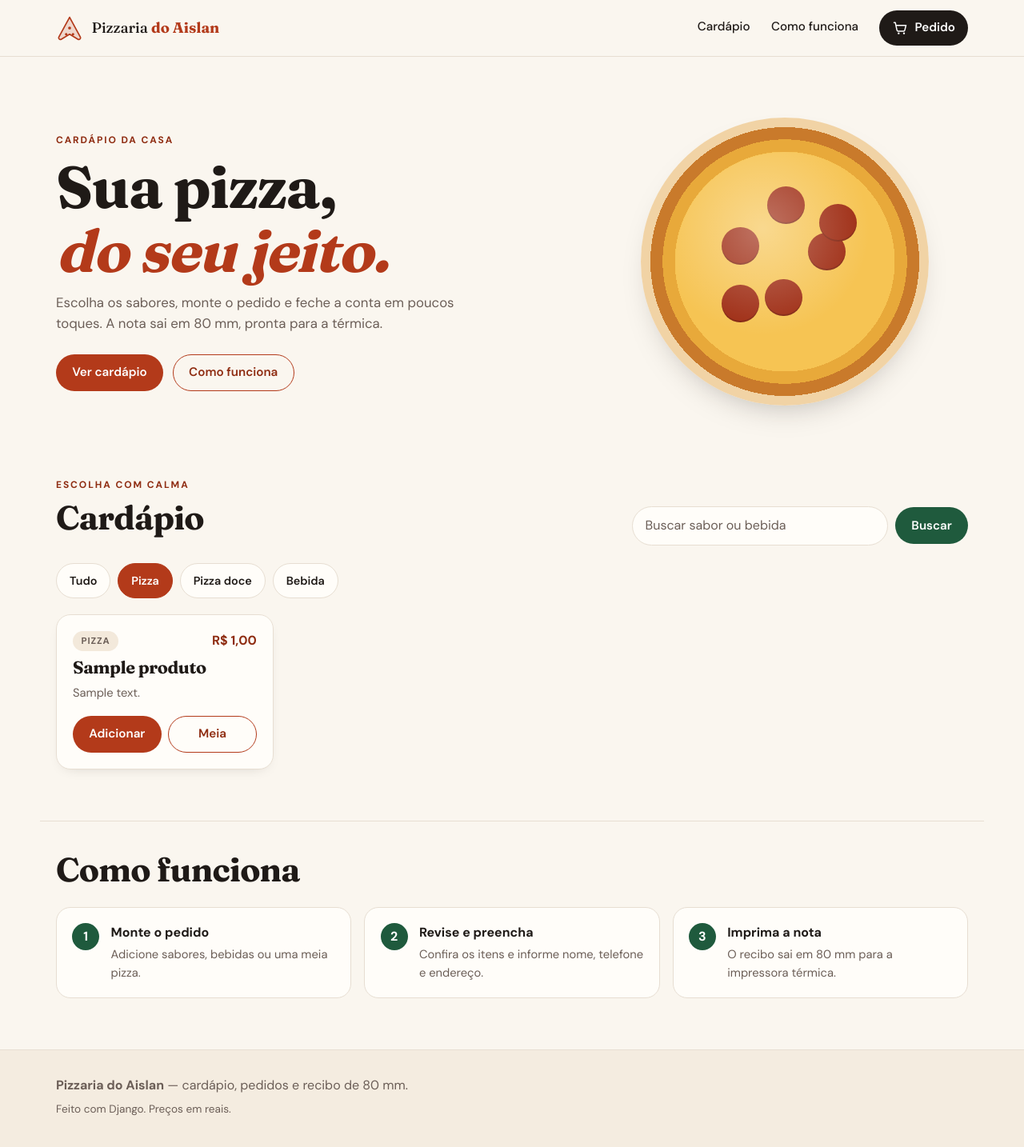
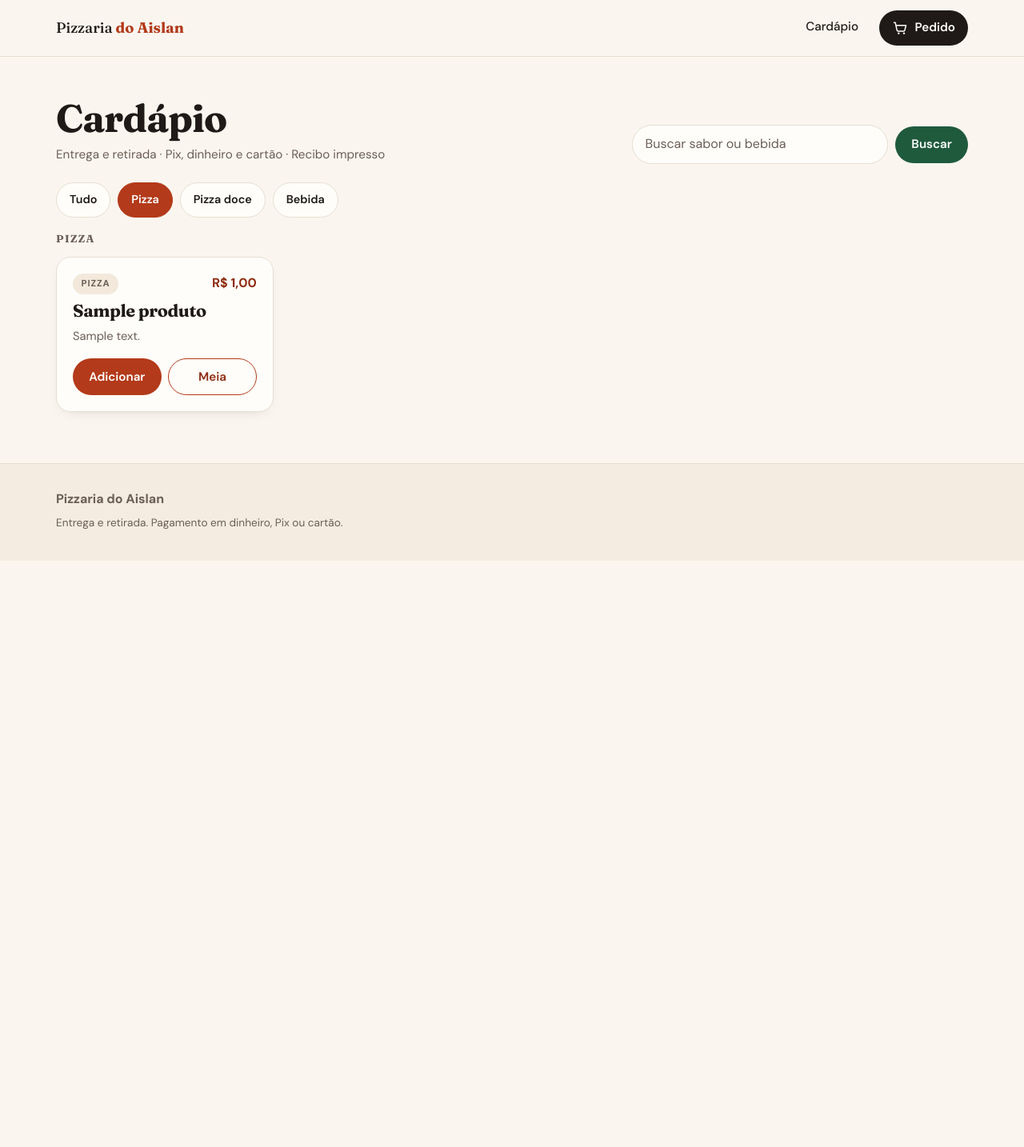
Before and after one commit to kaikysousa/PizzariaDjango, a Django app: page /?categoria=pizza in a window 1280 px wide. Shown: the whole page at 80% size. After the commit the page ends 701 px from the top, so only its background shows below. Run offline with Django 5.2, Linux system fonts and the light colour scheme; tables that the repository leaves empty hold one stand-in row (values such as "Sample post").

Commit message:
feat(home): agrupa cardápio e enxuga a página inicial
O cardápio deixa de paginar quatro itens por página e passa a listar
todos os produtos agrupados por categoria, na ordem do model. A home
perde o hero de marketing, a ilustração de pizza, o logo ao lado do
nome e a seção "Como funciona"; o cardápio sobe para a primeira dobra.

O rodapé passa a exibir dados operacionais da loja, lidos de
PIZZARIA_TELEFONE, PIZZARIA_ENDERECO, PIZZARIA_HORARIO e
PIZZARIA_CNPJ. Campos vazios não são renderizados.

```diff
--- a/DjangoProject/settings.py
+++ b/DjangoProject/settings.py
@@ -89,6 +89,7 @@ TEMPLATES = [
                 'django.template.context_processors.request',
                 'django.contrib.auth.context_processors.auth',
                 'django.contrib.messages.context_processors.messages',
+                'pedidos.context_processors.pizzaria',
             ],
         },
     },
@@ -182,3 +183,8 @@ except ImportError:
 
 # Dados opcionais da nota fiscal.
 PIZZARIA_CNPJ = os.environ.get('PIZZARIA_CNPJ', '')
+
+# Dados operacionais exibidos no rodapé. Vazio oculta o item.
+PIZZARIA_TELEFONE = os.environ.get('PIZZARIA_TELEFONE', '')
+PIZZARIA_ENDERECO = os.environ.get('PIZZARIA_ENDERECO', '')
+PIZZARIA_HORARIO = os.environ.get('PIZZARIA_HORARIO', '')
--- /dev/null
+++ b/pedidos/context_processors.py
@@ -0,0 +1,13 @@
+from django.conf import settings
+
+
+def pizzaria(request):
+    """Dados operacionais da loja exibidos no rodapé."""
+    return {
+        "pizzaria": {
+            "telefone": settings.PIZZARIA_TELEFONE,
+            "endereco": settings.PIZZARIA_ENDERECO,
+            "horario": settings.PIZZARIA_HORARIO,
+            "cnpj": settings.PIZZARIA_CNPJ,
+        }
+    }
--- a/pedidos/views.py
+++ b/pedidos/views.py
@@ -4,7 +4,6 @@ import uuid
 from django.conf import settings
 from django.contrib import messages
 from django.core.exceptions import ValidationError
-from django.core.paginator import Paginator
 from django.http import JsonResponse
 from django.shortcuts import get_object_or_404, redirect, render
 from django.views.decorators.cache import never_cache
@@ -28,14 +27,24 @@ def index(request):
     else:
         categoria = ""
 
-    page_obj = Paginator(produtos, 4).get_page(request.GET.get("page"))
+    produtos = list(produtos)
+
+    grupos = [
+        {
+            "valor": valor,
+            "rotulo": rotulo,
+            "produtos": [produto for produto in produtos if produto.categoria == valor],
+        }
+        for valor, rotulo in Categoria.choices
+    ]
+    grupos = [grupo for grupo in grupos if grupo["produtos"]]
 
     return render(
         request,
         "pedidos/index.html",
         {
-            "page_obj": page_obj,
-            "produtos": page_obj.object_list,
+            "grupos": grupos,
+            "produtos": produtos,
             "busca": busca,
             "categoria_ativa": categoria,
             "categorias": Categoria.choices,
--- a/static/css/estilos.css
+++ b/static/css/estilos.css
@@ -119,12 +119,6 @@ h3 {
   margin-right: auto;
 }
 
-.marca__icone {
-  width: 34px;
-  height: 34px;
-  color: var(--primaria);
-}
-
 .marca__texto strong {
   color: var(--primaria);
 }
@@ -244,93 +238,21 @@ h3 {
   width: 100%;
 }
 
-.hero {
+.cardapio {
   max-width: var(--container);
   margin: 0 auto;
-  padding: clamp(2.5rem, 6vw, 5rem) 1.25rem clamp(2rem, 4vw, 3.5rem);
-  display: grid;
-  grid-template-columns: 1.15fr 0.85fr;
-  align-items: center;
-  gap: clamp(2rem, 5vw, 4rem);
+  padding: clamp(2rem, 4vw, 3.5rem) 1.25rem clamp(3rem, 5vw, 4.5rem);
 }
 
-.olho {
-  text-transform: uppercase;
-  letter-spacing: 0.16em;
-  font-size: 0.75rem;
-  font-weight: 700;
-  color: var(--primaria-escura);
-  margin-bottom: 0.6rem;
+.cardapio__resumo {
+  margin: 0.5rem 0 0;
+  color: var(--tinta-suave);
+  font-size: 0.95rem;
 }
 
-.hero h1 em {
-  font-style: italic;
-  color: var(--primaria);
-}
-
-.hero__apoio {
-  max-width: 46ch;
-  color: var(--tinta-suave);
-  font-size: 1.05rem;
-}
-
-.hero__acoes {
-  display: flex;
-  flex-wrap: wrap;
-  gap: 0.75rem;
-  margin-top: 1.6rem;
-}
-
-.hero__arte {
-  display: flex;
-  justify-content: center;
-}
-
-.pizza {
-  position: relative;
-  width: min(360px, 78vw);
-  aspect-ratio: 1;
-  border-radius: 50%;
-  background:
-    radial-gradient(circle at 50% 50%, #f6c453 0 54%, #e8a93a 54% 60%, #c97a2b 60% 66%, #f1d3a5 66% 74%, #e2b27c 74% 100%);
-  box-shadow: var(--sombra);
-  animation: pizza-entrada 700ms cubic-bezier(0.2, 0.7, 0.3, 1) both;
-}
-
-.pizza::after {
-  content: "";
-  position: absolute;
-  inset: 12%;
-  border-radius: 50%;
-  background: radial-gradient(circle at 40% 35%, rgba(255, 255, 255, 0.35), transparent 55%);
-}
-
-.pizza__fatia {
-  position: absolute;
-  width: 13%;
-  height: 13%;
-  border-radius: 50%;
-  background: #9e2b12;
-  box-shadow: inset 0 -2px 0 rgba(0, 0, 0, 0.18);
-}
-
-.pizza__fatia--1 { top: 24%; left: 44%; }
-.pizza__fatia--2 { top: 38%; left: 28%; }
-.pizza__fatia--3 { top: 40%; left: 58%; }
-.pizza__fatia--4 { top: 56%; left: 43%; }
-.pizza__fatia--5 { top: 30%; left: 62%; }
-.pizza__fatia--6 { top: 58%; left: 28%; }
-
-@keyframes pizza-entrada {
-  from { opacity: 0; transform: translateY(16px) rotate(-6deg); }
-  to { opacity: 1; transform: translateY(0) rotate(0); }
-}
-
-.cardapio,
-.como-funciona {
-  max-width: var(--container);
-  margin: 0 auto;
-  padding: clamp(1.5rem, 3vw, 2.5rem) 1.25rem clamp(3rem, 5vw, 4.5rem);
+.cardapio h1 {
+  font-size: clamp(2rem, 4vw, 3rem);
+  margin-bottom: 0;
 }
 
 .secao__cabecalho {
@@ -480,15 +402,17 @@ h3 {
   flex: 1;
 }
 
-.paginacao {
-  display: flex;
-  align-items: center;
-  justify-content: center;
-  flex-wrap: wrap;
-  gap: 0.9rem;
-  margin-top: 1.6rem;
+.grupo + .grupo {
+  margin-top: 2rem;
+}
+
+.grupo__titulo {
+  margin: 0 0 1rem;
+  font-size: 0.82rem;
+  font-weight: 700;
+  letter-spacing: 0.1em;
+  text-transform: uppercase;
   color: var(--tinta-suave);
-  font-size: 0.9rem;
 }
 
 .vazio {
@@ -496,46 +420,6 @@ h3 {
   padding: 2rem;
   text-align: center;
   color: var(--tinta-suave);
-}
-
-.como-funciona {
-  border-top: 1px solid var(--borda);
-}
-
-.passos {
-  display: grid;
-  grid-template-columns: repeat(auto-fit, minmax(220px, 1fr));
-  gap: 1rem;
-  list-style: none;
-  padding: 0;
-  margin: 1.5rem 0 0;
-}
-
-.passos li {
-  display: flex;
-  gap: 0.9rem;
-  padding: 1.2rem;
-  background: var(--superficie);
-  border: 1px solid var(--borda);
-  border-radius: var(--raio);
-}
-
-.passos li > span {
-  width: 34px;
-  height: 34px;
-  flex: 0 0 34px;
-  border-radius: 50%;
-  background: var(--secundaria);
-  color: #fff;
-  display: grid;
-  place-items: center;
-  font-weight: 700;
-}
-
-.passos p {
-  margin: 0.2rem 0 0;
-  color: var(--tinta-suave);
-  font-size: 0.92rem;
 }
 
 .rodape {
@@ -556,6 +440,12 @@ h3 {
 
 .rodape__miudo {
   font-size: 0.85rem;
+}
+
+.rodape__dados {
+  display: flex;
+  flex-wrap: wrap;
+  gap: 0.35rem 1.25rem;
 }
 
 /* Carrinho */
@@ -929,19 +819,6 @@ body:has(dialog[open]) {
 }
 
 @media (max-width: 900px) {
-  .hero {
-    grid-template-columns: 1fr;
-    text-align: left;
-  }
-
-  .hero__arte {
-    order: -1;
-  }
-
-  .pizza {
-    width: min(260px, 64vw);
-  }
-
   .checkout__grade {
     grid-template-columns: 1fr;
   }
--- a/templates/base.html
+++ b/templates/base.html
@@ -24,19 +24,11 @@
   <header class="topo">
     <div class="topo__interno">
       <a class="marca" href="{% url 'index' %}" aria-label="Pizzaria do Aislan — início">
-        <svg class="marca__icone" viewBox="0 0 48 48" aria-hidden="true">
-          <path d="M24 5 43 40a3 3 0 0 1-4 4L24 35 9 44a3 3 0 0 1-4-4Z" fill="currentColor" opacity=".16"/>
-          <path d="M24 5 43 40a3 3 0 0 1-4 4L24 35 9 44a3 3 0 0 1-4-4Z" fill="none" stroke="currentColor" stroke-width="2.4" stroke-linejoin="round"/>
-          <circle cx="24" cy="24" r="2.6" fill="currentColor"/>
-          <circle cx="18" cy="35" r="2.2" fill="currentColor"/>
-          <circle cx="30" cy="35" r="2.2" fill="currentColor"/>
-        </svg>
         <span class="marca__texto">Pizzaria <strong>do Aislan</strong></span>
       </a>
 
       <nav class="topo__nav" aria-label="Principal">
         <a href="{% url 'index' %}#cardapio">Cardápio</a>
-        <a href="{% url 'index' %}#como-funciona">Como funciona</a>
       </nav>
 
       <a class="botao-carrinho" href="{% url 'index' %}#carrinho" data-abrir-carrinho aria-label="Abrir pedido">
@@ -82,8 +74,15 @@
 
   <footer class="rodape">
     <div class="rodape__interno">
-      <p><strong>Pizzaria do Aislan</strong> — cardápio, pedidos e recibo de 80 mm.</p>
-      <p class="rodape__miudo">Feito com Django. Preços em reais.</p>
+      <p><strong>Pizzaria do Aislan</strong></p>
+      {% if pizzaria.endereco or pizzaria.telefone or pizzaria.horario %}
+        <p class="rodape__dados">
+          {% if pizzaria.endereco %}<span>{{ pizzaria.endereco }}</span>{% endif %}
+          {% if pizzaria.telefone %}<span>Tel. {{ pizzaria.telefone }}</span>{% endif %}
+          {% if pizzaria.horario %}<span>{{ pizzaria.horario }}</span>{% endif %}
+        </p>
+      {% endif %}
+      <p class="rodape__miudo">Entrega e retirada. Pagamento em dinheiro, Pix ou cartão.{% if pizzaria.cnpj %} CNPJ {{ pizzaria.cnpj }}.{% endif %}</p>
     </div>
   </footer>
 
--- a/templates/pedidos/index.html
+++ b/templates/pedidos/index.html
@@ -18,33 +18,11 @@
 {% endblock %}
 
 {% block content %}
-<section class="hero" aria-labelledby="hero-titulo">
-  <div class="hero__texto">
-    <p class="olho">Cardápio da casa</p>
-    <h1 id="hero-titulo">Sua pizza,<br><em>do seu jeito.</em></h1>
-    <p class="hero__apoio">Escolha os sabores, monte o pedido e feche a conta em poucos toques. A nota sai em 80 mm, pronta para a térmica.</p>
-    <div class="hero__acoes">
-      <a class="botao botao--primario" href="#cardapio">Ver cardápio</a>
-      <a class="botao botao--fantasma" href="#como-funciona">Como funciona</a>
-    </div>
-  </div>
-  <div class="hero__arte" aria-hidden="true">
-    <div class="pizza">
-      <span class="pizza__fatia pizza__fatia--1"></span>
-      <span class="pizza__fatia pizza__fatia--2"></span>
-      <span class="pizza__fatia pizza__fatia--3"></span>
-      <span class="pizza__fatia pizza__fatia--4"></span>
-      <span class="pizza__fatia pizza__fatia--5"></span>
-      <span class="pizza__fatia pizza__fatia--6"></span>
-    </div>
-  </div>
-</section>
-
 <section class="cardapio" id="cardapio" aria-labelledby="cardapio-titulo">
   <div class="secao__cabecalho">
     <div>
-      <p class="olho">Escolha com calma</p>
-      <h2 id="cardapio-titulo">Cardápio</h2>
+      <h1 id="cardapio-titulo">Cardápio</h1>
+      <p class="cardapio__resumo">Entrega e retirada · Pix, dinheiro e cartão · Recibo impresso</p>
     </div>
     <form class="busca" method="get" role="search">
       <label class="sr-only" for="busca-produto">Buscar produto pelo nome</label>
@@ -55,9 +33,9 @@
   </div>
 
   <nav class="chips" aria-label="Filtrar por categoria">
-    <a class="chip {% if not categoria_ativa %}chip--ativo{% endif %}" href="{% querystring categoria=None page=None %}">Tudo</a>
+    <a class="chip {% if not categoria_ativa %}chip--ativo{% endif %}" href="{% querystring categoria=None %}">Tudo</a>
     {% for valor, rotulo in categorias %}
-      <a class="chip {% if categoria_ativa == valor %}chip--ativo{% endif %}" href="{% querystring categoria=valor page=None %}">{{ rotulo }}</a>
+      <a class="chip {% if categoria_ativa == valor %}chip--ativo{% endif %}" href="{% querystring categoria=valor %}">{{ rotulo }}</a>
     {% endfor %}
   </nav>
 
@@ -66,8 +44,12 @@
     <button class="botao botao--texto" type="button" data-cancelar-meia>Cancelar</button>
   </div>
 
-  <div class="grade" id="grade-produtos">
-    {% for produto in produtos %}
+  {% if grupos %}
+    {% for grupo in grupos %}
+      <section class="grupo" aria-labelledby="grupo-{{ grupo.valor|slugify }}">
+        <h3 class="grupo__titulo" id="grupo-{{ grupo.valor|slugify }}">{{ grupo.rotulo }}</h3>
+        <div class="grade">
+          {% for produto in grupo.produtos %}
             <article class="produto" data-reveal>
               <div class="produto__topo">
                 <span class="tag">{{ produto.get_categoria_display }}</span>
@@ -96,31 +78,13 @@
                 {% endif %}
               </div>
             </article>
-    {% empty %}
-      <p class="vazio">Nenhum produto encontrado. <a href="{% url 'index' %}">Limpar filtros</a>.</p>
           {% endfor %}
         </div>
-
-  {% if page_obj.paginator.num_pages > 1 %}
-    <nav class="paginacao" aria-label="Paginação do cardápio">
-      {% if page_obj.has_previous %}
-        <a class="botao botao--fantasma" href="{% querystring page=page_obj.previous_page_number %}">Anterior</a>
-      {% endif %}
-      <span>Página {{ page_obj.number }} de {{ page_obj.paginator.num_pages }}</span>
-      {% if page_obj.has_next %}
-        <a class="botao botao--fantasma" href="{% querystring page=page_obj.next_page_number %}">Próxima</a>
-      {% endif %}
-    </nav>
+      </section>
+    {% endfor %}
+  {% else %}
+    <p class="vazio">Nenhum produto encontrado. <a href="{% url 'index' %}">Limpar filtros</a>.</p>
   {% endif %}
 </section>
 
-<section class="como-funciona" id="como-funciona" aria-labelledby="como-titulo">
-  <h2 id="como-titulo">Como funciona</h2>
-  <ol class="passos">
-    <li><span>1</span><div><strong>Monte o pedido</strong><p>Adicione sabores, bebidas ou uma meia pizza.</p></div></li>
-    <li><span>2</span><div><strong>Revise e preencha</strong><p>Confira os itens e informe nome, telefone e endereço.</p></div></li>
-    <li><span>3</span><div><strong>Imprima a nota</strong><p>O recibo sai em 80 mm para a impressora térmica.</p></div></li>
-  </ol>
-</section>
-
 {% endblock %}
```
Also changed, not shown: pedidos/tests/test_catalog.py (+27 -9 lines), 1 other file. Lines whose indentation alone changed are shown as unchanged.
